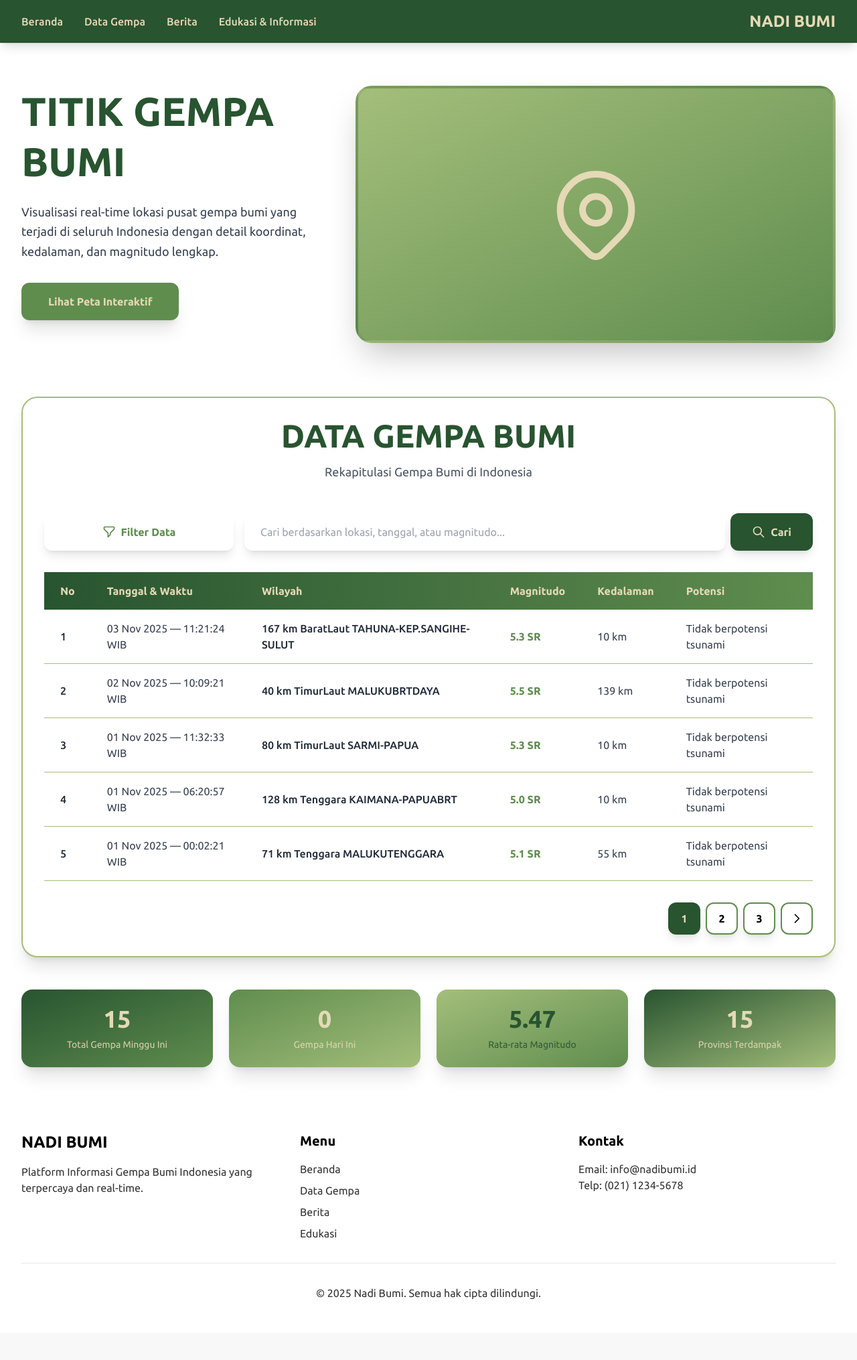
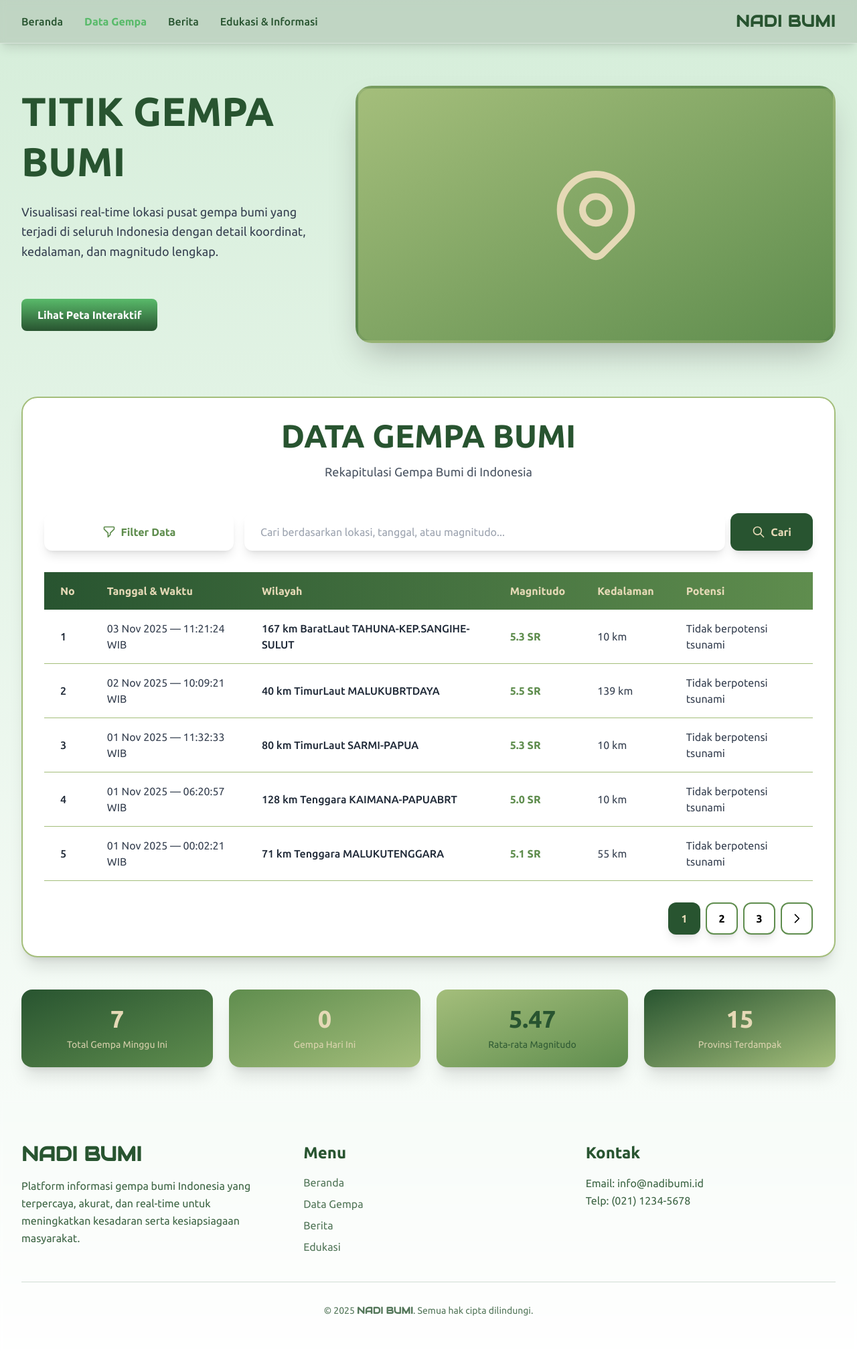
Before and after one commit to IvandryPage/nadi-bumi, a PHP site: page /data-gempa.php in a window 1280 px wide. Shown: the whole page at 67% size. Before the commit the page ends 1939 px from the top, so only its background shows below. Run offline with PHP 8.4, Linux system fonts and the light colour scheme; some libraries are stand-ins or nearby versions.

Commit message:
feat: color palette fix & data mapping changes

```diff
--- a/data-gempa.php
+++ b/data-gempa.php
@@ -3,10 +3,11 @@ require_once "data/gempa.php";
 include "includes/_header.php";
 
 // // Pastikan bentuknya array indeks numerik (bukan hanya 1 item)
-// if (isset($gempaList['Tanggal'])) {
-//   $gempaList = [$gempaList]; // ubah ke array berisi 1 elemen
+// if (isset($gempa['Tanggal'])) {
+//   $gempa = [$gempa]; // ubah ke array berisi 1 elemen
 // }
 
+date_default_timezone_set('Asia/Jakarta');
 $perPage = 5;
 $totalItems = count($gempa);
 $totalPages = max(1, ceil($totalItems / $perPage));
@@ -18,32 +19,53 @@ $offset = ($page - 1) * $perPage;
 $currentPageData = array_slice($gempa, $offset, $perPage);
 
 // Inisialisasi statistik
-$today = date('d M Y');
-$weekAgo = strtotime('-6 days'); // 7 hari termasuk hari ini
+date_default_timezone_set('Asia/Jakarta');
+
+$now = time();
+$weekAgo = strtotime('-7 days');
+
 $gempaHariIni = 0;
 $gempaMingguIni = 0;
 $totalMagnitude = 0;
-$totalWilayah = [];
+$totalCount = 0;
+$wilayahList = [];
 
 foreach ($gempa as $item) {
-  $tanggalGempa = strtotime($item['Tanggal']);
-  $totalMagnitude += floatval($item['Magnitude']);
+  // ambil waktu gempa
+  if (!empty($item['DateTime'])) {
+    $timestamp = strtotime($item['DateTime']);
+  } else {
+    $tanggal = $item['Tanggal'] ?? '';
+    $jam = str_replace('WIB', '', ($item['Jam'] ?? ''));
+    $timestamp = strtotime("$tanggal $jam");
+  }
 
-  if ($item['Tanggal'] === $today) {
+  if (!$timestamp) continue; // skip kalau gagal dibaca
+
+  // cek hari ini
+  if (date('Y-m-d', $timestamp) === date('Y-m-d', $now)) {
     $gempaHariIni++;
   }
 
-  if ($tanggalGempa >= $weekAgo) {
+  // cek 7 hari terakhir
+  if ($timestamp >= $weekAgo && $timestamp <= $now) {
     $gempaMingguIni++;
   }
 
-  // Simpan nama wilayah
-  $totalWilayah[] = $item['Wilayah'];
+  // hitung magnitudo rata-rata
+  if (!empty($item['Magnitude'])) {
+    $totalMagnitude += floatval(str_replace(',', '.', $item['Magnitude']));
+    $totalCount++;
+  }
+
+  // kumpulkan wilayah
+  if (!empty($item['Wilayah'])) {
+    $wilayahList[] = $item['Wilayah'];
+  }
 }
 
-$totalGempa = count($gempa);
-$rataMagnitude = $totalGempa ? round($totalMagnitude / $totalGempa, 2) : 0;
-$provinsiTerdampak = count(array_unique($totalWilayah));
+$rataMagnitude = $totalCount ? round($totalMagnitude / $totalCount, 2) : 0;
+$provinsiTerdampak = count(array_unique($wilayahList));
 ?>
 
 <div class="pt-20 min-h-screen">
@@ -56,9 +78,10 @@ $provinsiTerdampak = count(array_unique($totalWilayah));
         <p class="text-gray-700 text-lg mb-8 leading-relaxed">
           Visualisasi real-time lokasi pusat gempa bumi yang terjadi di seluruh Indonesia dengan detail koordinat, kedalaman, dan magnitudo lengkap.
         </p>
-        <button class="bg-[#5F8D4E] text-[#E5D9B6] px-10 py-4 rounded-xl font-semibold hover:bg-[#285430] hover:scale-105 transition-all duration-300 shadow-xl">
+        <a href="data-gempa.php"
+          class="mt-6 inline-block px-6 py-3 text-white font-semibold rounded-lg  bg-gradient-to-b from-[#59BA6A] to-[#285430] hover:opacity-90 transition">
           Lihat Peta Interaktif
-        </button>
+        </a>
       </div>
       <div class="lg:col-span-3 bg-gradient-to-br from-[#A4BE7B] to-[#5F8D4E] h-96 rounded-3xl shadow-2xl flex items-center justify-center border-4 border-[#285430] border-opacity-10 overflow-hidden group">
         <svg class="w-40 h-40 text-[#E5D9B6] group-hover:scale-110 transition-transform duration-300" fill="none" stroke="currentColor" viewBox="0 0 24 24">
@@ -159,7 +182,7 @@ $provinsiTerdampak = count(array_unique($totalWilayah));
     <!-- Quick Stats -->
     <div class="grid md:grid-cols-4 gap-6 mt-12">
       <div class="bg-gradient-to-br from-[#285430] to-[#5F8D4E] text-[#E5D9B6] rounded-2xl p-6 shadow-xl text-center">
-        <div class="text-4xl font-bold mb-2"><?= $totalGempa ?></div>
+        <div class="text-4xl font-bold mb-2"><?= $gempaMingguIni ?></div>
         <p class="text-sm opacity-90">Total Gempa Minggu Ini</p>
       </div>
       <div class="bg-gradient-to-br from-[#5F8D4E] to-[#A4BE7B] text-[#E5D9B6] rounded-2xl p-6 shadow-xl text-center">
--- a/includes/_footer.php
+++ b/includes/_footer.php
@@ -1,31 +1,45 @@
 <!-- Footer -->
-<footer class="bg-primary text-light py-12">
+<footer class="py-16 text-[#285430] backdrop-blur-[2px]">
   <div class="max-w-7xl mx-auto px-4 sm:px-6 lg:px-8">
-    <div class="grid md:grid-cols-3 gap-8 mb-8">
+    <div class="grid md:grid-cols-3 gap-12 mb-10">
+
+      <!-- Brand -->
       <div>
-        <h3 class="text-2xl font-bold mb-4">NADI BUMI</h3>
-        <p class="text-light opacity-80">Platform Informasi Gempa Bumi Indonesia yang terpercaya dan real-time.</p>
+        <h3 class="text-3xl font-bold mb-4 text-[#285430] font-['Audiowide']">NADI BUMI</h3>
+        <p class="opacity-90 leading-relaxed">
+          Platform informasi gempa bumi Indonesia yang terpercaya, akurat, dan real-time untuk meningkatkan kesadaran serta kesiapsiagaan masyarakat.
+        </p>
       </div>
+
+      <!-- Menu -->
       <div>
-        <h4 class="text-xl font-semibold mb-4">Menu</h4>
+        <h4 class="text-2xl font-semibold mb-4 text-[#285430]">Menu</h4>
         <ul class="space-y-2">
-          <li><a href="index.php" class="text-light opacity-80 hover:opacity-100 transition">Beranda</a></li>
-          <li><a href="data.php" class="text-light opacity-80 hover:opacity-100 transition">Data Gempa</a></li>
-          <li><a href="berita.php" class="text-light opacity-80 hover:opacity-100 transition">Berita</a></li>
-          <li><a href="edukasi.php" class="text-light opacity-80 hover:opacity-100 transition">Edukasi</a></li>
+          <li><a href="beranda.php" class="opacity-80 hover:opacity-100 hover:text-[#59BA6A] transition">Beranda</a></li>
+          <li><a href="data-gempa.php" class="opacity-80 hover:opacity-100 hover:text-[#59BA6A] transition">Data Gempa</a></li>
+          <li><a href="berita.php" class="opacity-80 hover:opacity-100 hover:text-[#59BA6A] transition">Berita</a></li>
+          <li><a href="edukasi.php" class="opacity-80 hover:opacity-100 hover:text-[#59BA6A] transition">Edukasi</a></li>
         </ul>
       </div>
+
+      <!-- Contact -->
       <div>
-        <h4 class="text-xl font-semibold mb-4">Kontak</h4>
-        <p class="text-light opacity-80">Email: info@nadibumi.id</p>
-        <p class="text-light opacity-80">Telp: (021) 1234-5678</p>
+        <h4 class="text-2xl font-semibold mb-4 text-[#285430]">Kontak</h4>
+        <p class="opacity-90 leading-relaxed">Email: <a href="mailto:info@nadibumi.id" class="hover:text-[#59BA6A]">info@nadibumi.id</a></p>
+        <p class="opacity-90 leading-relaxed">Telp: (021) 1234-5678</p>
       </div>
+
     </div>
-    <div class="border-t border-light border-opacity-20 pt-8 text-center">
-      <p class="text-light opacity-80">&copy; 2025 Nadi Bumi. Semua hak cipta dilindungi.</p>
+
+    <!-- Divider -->
+    <div class="border-t border-[#285430]/20 pt-8 text-center">
+      <p class="opacity-80 text-sm">
+        &copy; <?= date('Y') ?> <span class="font-semibold font-['Audiowide']">NADI BUMI</span>. Semua hak cipta dilindungi.
+      </p>
     </div>
   </div>
 </footer>
+
 </body>
 
 </html>
--- a/includes/_header.php
+++ b/includes/_header.php
@@ -1,4 +1,7 @@
-<?php require_once "config.php"; ?>
+<?php
+require_once "config.php";
+$currentPage = basename($_SERVER['PHP_SELF']);
+?>
 
 <!DOCTYPE html>
 <html lang="en">
@@ -15,25 +18,37 @@
   <link rel="preconnect" href="https://fonts.googleapis.com">
   <link rel="preconnect" href="https://fonts.gstatic.com" crossorigin>
   <link href="https://fonts.googleapis.com/css2?family=Ubuntu:ital,wght@0,300;0,400;0,500;0,700;1,300;1,400;1,500;1,700&display=swap" rel="stylesheet">
+  <link href="https://fonts.googleapis.com/css2?family=Audiowide&display=swap" rel="stylesheet">
 
   <!-- Tailwind Play CDN -->
   <script src="https://cdn.tailwindcss.com"></script>
 </head>
 
-<body class="font-['Ubuntu']">
+<body class="min-h-screen bg-gradient-to-b from-[#59BA6A]/25 to-white to-white overflow-x-hidden font-['Ubuntu']">
   <header class="sticky top-10 left-0 w-full z-50 bg-[#000000]/10">
     <!-- Navigation -->
-    <nav class="bg-[#285430] text-white shadow-lg fixed w-full z-50">
+    <nav class="backdrop-blur-sm bg-[#000000]/10 text-[#285430] fixed w-full z-50 shadow-lg border-b border-white/40">
       <div class="max-w-7xl mx-auto px-4 sm:px-6 lg:px-8">
         <div class="flex justify-between items-center h-16">
           <div class="flex space-x-8">
-            <a href="index.php" class="text-[#E5D9B6] hover:text-[#A4BE7B] font-medium transition duration-300">Beranda</a>
-            <a href="data-gempa.php" class="text-[#E5D9B6] hover:text-[#A4BE7B] font-medium transition duration-300">Data Gempa</a>
-            <a href="berita.php" class="text-[#E5D9B6] hover:text-[#A4BE7B] font-medium transition duration-300">Berita</a>
-            <a href="edukasi.php" class="text-[#E5D9B6] hover:text-[#A4BE7B] font-medium transition duration-300">Edukasi & Informasi</a>
+            <?php
+            $navItems = [
+              'beranda.php' => 'Beranda',
+              'data-gempa.php' => 'Data Gempa',
+              'berita.php' => 'Berita',
+              'edukasi.php' => 'Edukasi & Informasi'
+            ];
+
+            foreach ($navItems as $file => $label) {
+              $isActive = $currentPage === $file ? 'text-[#59BA6A] font-bold' : 'hover:text-[#A4BE7B] font-medium';
+              echo "<a href=\"$file\" class=\"$isActive transition duration-300\">$label</a>";
+            }
+            ?>
           </div>
-          <div class="text-2xl font-bold text-[#E5D9B6]">NADI BUMI</div>
+          <div class="text-2xl font-bold tracking-wide text-[#285430] font-['AudioWide']">NADI BUMI</div>
         </div>
       </div>
     </nav>
+
+
   </header>
```
Also changed, not shown: beranda.php (+92 -29 lines), edukasi.php (+16 -16 lines).
